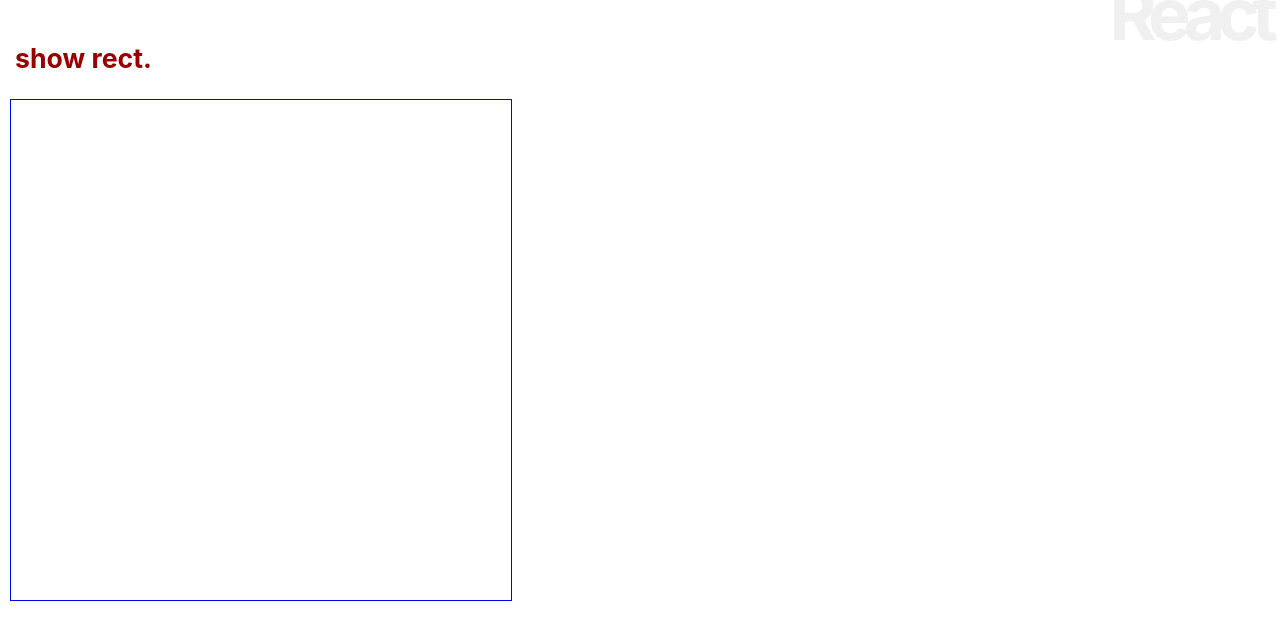
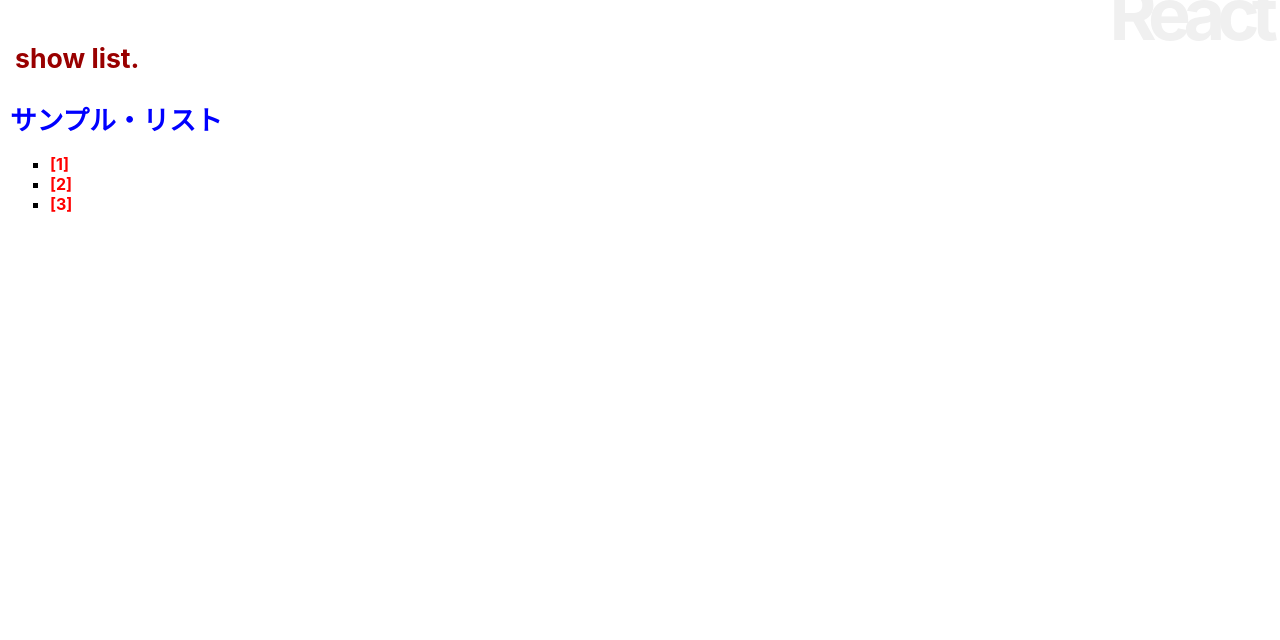
Before and after one commit to hondayuki0606/react-app, a React (Create React App) app: page / in a window 1280 px wide. Shown: the top 640 px of the page. Built offline with nearby package versions, Linux system fonts and the light colour scheme.

Commit message:
リスト表示コンポーネント リスト3-24

```diff
--- a/src/App.js
+++ b/src/App.js
@@ -5,7 +5,11 @@
 
 class App extends Component {
 
-  data=[];
+  data=[
+    "This is list sample.",
+    "これはリストのサンプルです。",
+    "配列をリストに変換します。",
+  ];
 
   msgStyle = {
     fontSize:"20pt",
@@ -13,47 +17,62 @@
     margin:"20px 0px",
     padding:"5px"
   }
-  area = {
-    width:"500px",
-    height:"500px",
-    border:"1px solid blue",
-  }
   constructor(props){
     super(props);
     this.state = {
       list:this.data
     };
-    this.doAction = this.doAction.bind(this);
-   }
-
-   doAction(e){
-     let x = e.pageX;
-     let y = e.pageY;
-     this.data.push({x:x,y:y});
-     this.setState({
-      list:this.data
-    });
-   }
-   draw(d){
-     let s = {
-       position:"absolute",
-       left:(d.x - 25) + "px",
-       top:(d.y - 25) + "px",
-       width:"50px",
-       height:"50px",
-       backgroundColor:"#66f3",
-     }
-     return <div style={s}></div>
    }
    render(){
     return <div>
       <h1>React</h1>
-      <h2 style={this.msgStyle}>show rect.</h2>
-      <div style={this.area} onClick={this.doAction}>
-        {this.data.map((value)=>this.draw(value))}
-      </div>
+      <h2 style={this.msgStyle}>show list.</h2>
+      <List title="サンプル・リスト" data={this.data} />
     </div>;
   }
 }
 
+class List extends Component {
+  number = 1;
+
+  title = {
+    fontSize:"20pt",
+    fontWeight:"bold",
+    color:"blue",
+  }
+  render(){
+    let data = this.props.data;
+    return (
+      <div>
+        <p style={this.title}>{this.props.title}</p>
+        <ul>
+          {data.map((item) =>
+          <Item number={this.number++} value={item}
+          key={this.number} />
+          )}
+        </ul>
+      </div>
+    )
+  }
+}
+
+class Item extends Component{
+  li = {
+    listStyleType:"square",
+    fontSize:"16px",
+    margin:"0px",
+  }
+  num = {
+    fontWeight:"bold",
+    color:"red",
+  }
+
+  render(){
+    return(
+      <li style={this.li}>
+        <span style={this.num}>[{this.props.number}]</span>
+      </li>
+    )
+  }
+}
 export default App;
```
